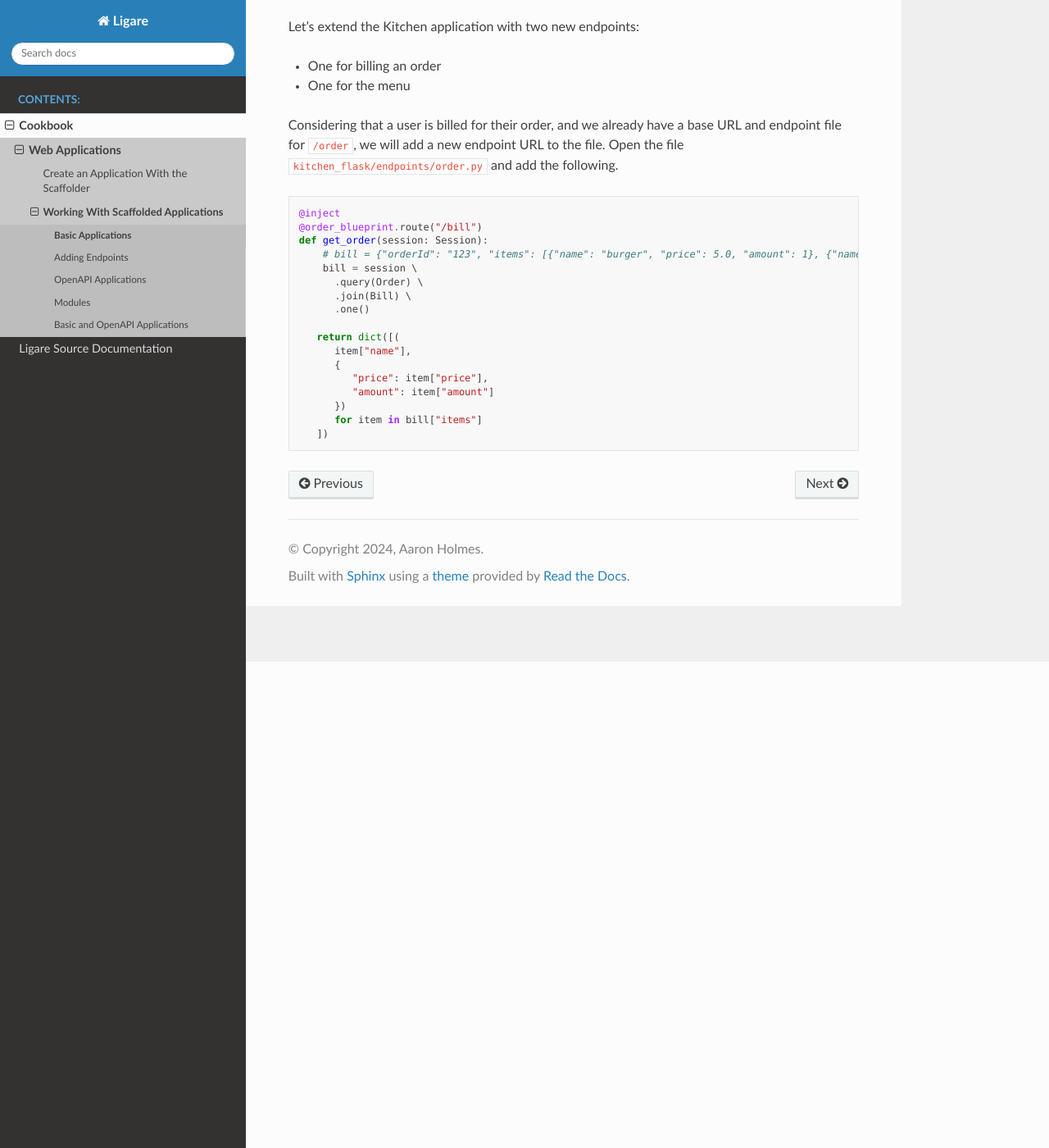
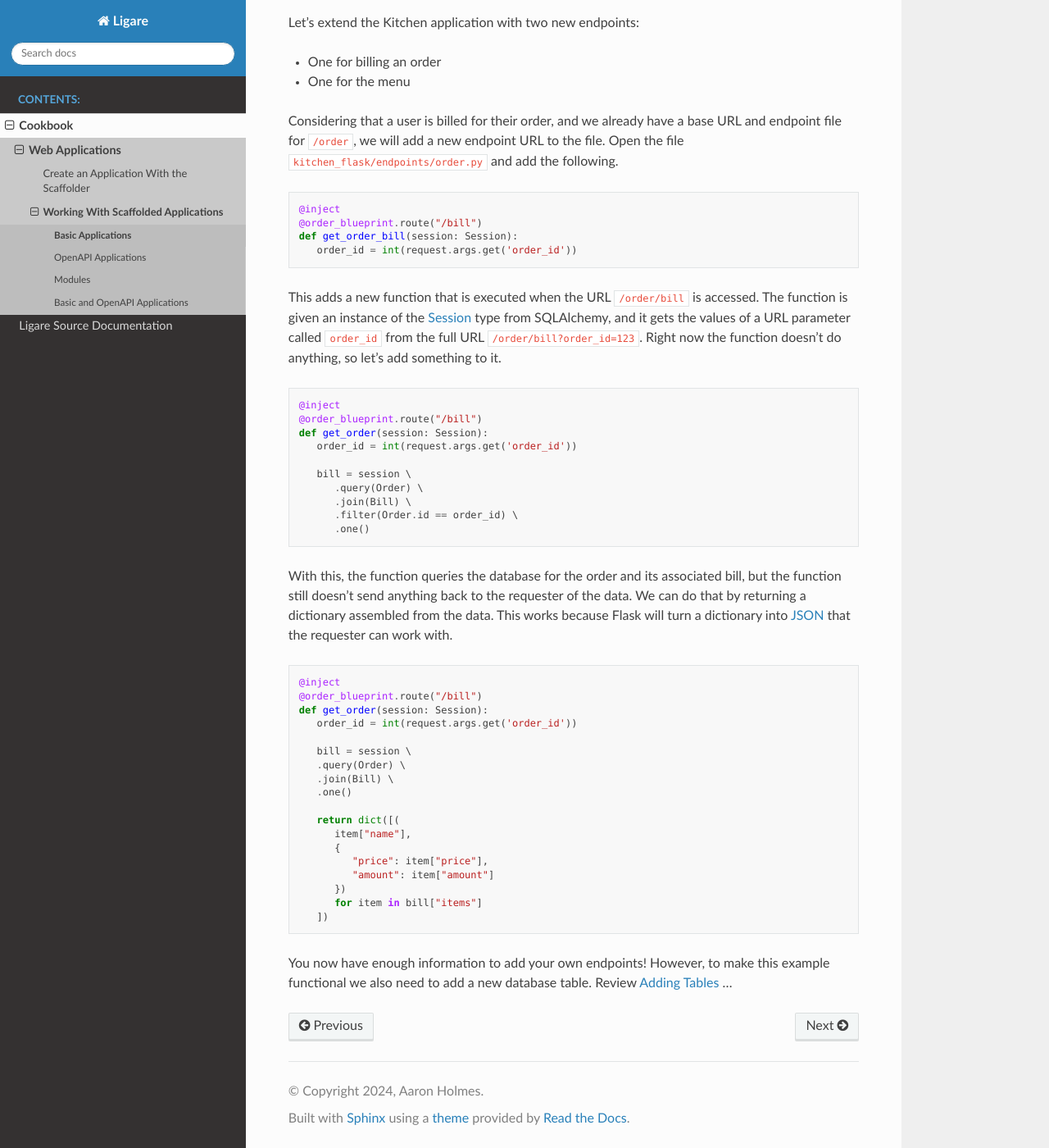
Before and after one commit to uclahs-cds/Ligare, a Sphinx documentation site: the page built from sphinx-docs/source/cookbook/web_applications/working-with-scaffolded-applications/basic-applications.rst, in a window 1280 px wide and 1400 px high, scrolled down 593 px. Shown: the whole window at 82% size. Built offline with Sphinx 7.4.7 and the Read the Docs theme 3.1.0, drawn with Linux system fonts in a browser that asks for light colours; pages that are not in the unit, such as notebooks, are missing from menus.

Commit message:
More docs.

```diff
--- a/sphinx-docs/source/cookbook/web_applications/working-with-scaffolded-applications/basic-applications.rst
+++ b/sphinx-docs/source/cookbook/web_applications/working-with-scaffolded-applications/basic-applications.rst
@@ -17,7 +17,7 @@ The ``application.py`` file contains an endpoint for the root URL of the applica
 when the application is running in a "development" environment.
 
 Adding Endpoints
-================
+-----------------
 
 Let's extend the Kitchen application with two new endpoints:
 
@@ -31,12 +31,43 @@ we will add a new endpoint URL to the file. Open the file ``kitchen_flask/endpoi
 
    @inject
    @order_blueprint.route("/bill")
+   def get_order_bill(session: Session):
+      order_id = int(request.args.get('order_id'))
+
+This adds a new function that is executed when the URL ``/order/bill`` is accessed.
+The function is given an instance of the `Session <https://docs.sqlalchemy.org/en/14/orm/session.html>`_ type from SQLAlchemy,
+and it gets the values of a URL parameter called ``order_id`` from the full URL ``/order/bill?order_id=123``.
+Right now the function doesn't do anything, so let's add something to it.
+
+.. code-block:: python
+
+   @inject
+   @order_blueprint.route("/bill")
    def get_order(session: Session):
-       # bill = {"orderId": "123", "items": [{"name": "burger", "price": 5.0, "amount": 1}, {"name": "cake", "price": 6.0, "amount": 1}]}
-       bill = session \
+      order_id = int(request.args.get('order_id'))
+
+      bill = session \
          .query(Order) \
          .join(Bill) \
+         .filter(Order.id == order_id) \
          .one()
+
+With this, the function queries the database for the order and its associated bill, but the function still doesn't
+send anything back to the requester of the data. We can do that by returning a dictionary assembled from the data.
+This works because Flask will turn a dictionary into `JSON <https://flask.palletsprojects.com/en/stable/patterns/javascript/#return-json-from-views>`_
+that the requester can work with.
+
+.. code-block:: python
+
+   @inject
+   @order_blueprint.route("/bill")
+   def get_order(session: Session):
+      order_id = int(request.args.get('order_id'))
+
+      bill = session \
+      .query(Order) \
+      .join(Bill) \
+      .one()
 
       return dict([(
          item["name"],
@@ -47,4 +78,5 @@ we will add a new endpoint URL to the file. Open the file ``kitchen_flask/endpoi
          for item in bill["items"]
       ])
 
-.. also need to add an example of adding tables
+You now have enough information to add your own endpoints! However, to make this example functional we also need to add
+a new database table. Review :ref:`adding-tables` ...
--- a/sphinx-docs/source/cookbook/web_applications/working-with-scaffolded-applications/index.rst
+++ b/sphinx-docs/source/cookbook/web_applications/working-with-scaffolded-applications/index.rst
@@ -7,7 +7,7 @@ Working With Scaffolded Applications
 
    basic-applications
    openapi-applications
-   modules
+   modules/index
 
 Before continuing with this document, review :doc:`../create-application-with-scaffolder`.
 
```
Also changed, not shown: sphinx-docs/source/cookbook/web_applications/working-with-scaffolded-applications/modules/database.rst (renamed from sphinx-docs/source/cookbook/web_applications/working-with-scaffolded-applications/modules.rst, +15 -16 lines), sphinx-docs/source/cookbook/web_applications/working-with-scaffolded-applications/modules/index.rst (added, +28 -0 lines).
